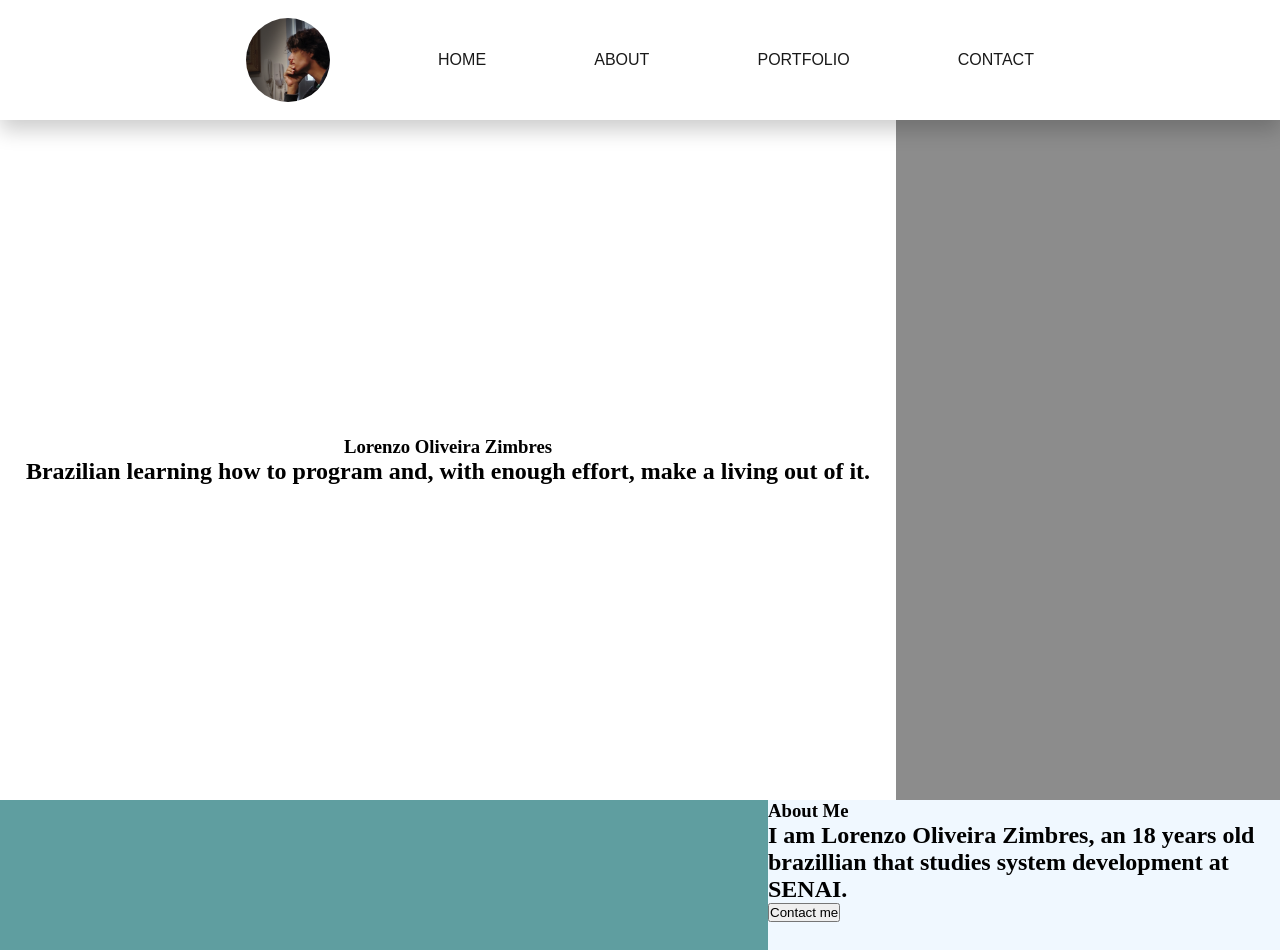
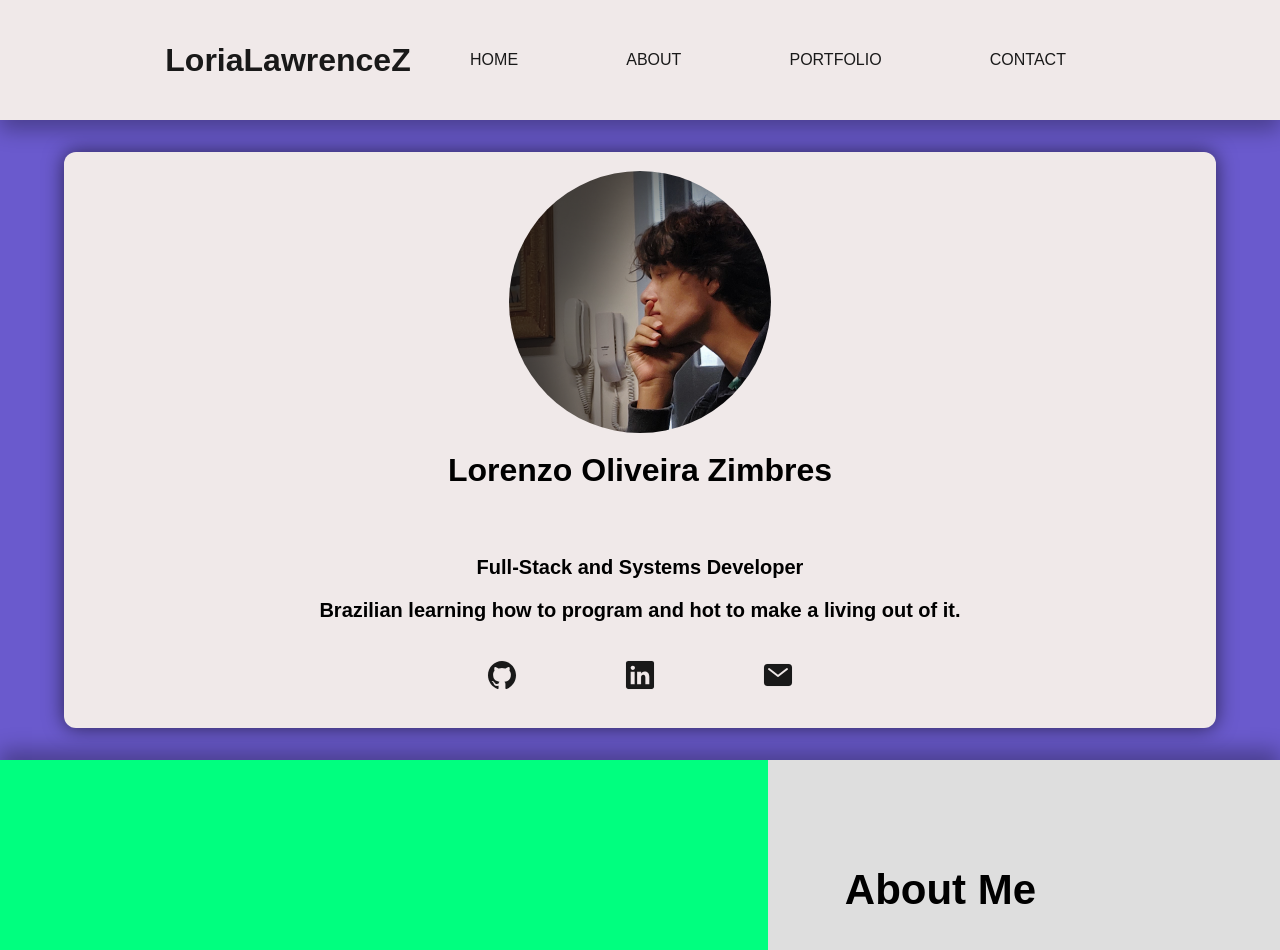
Before and after one commit to LoriaLawrenceZ/Portfolio, a plain HTML site: page index.html in a window 1280 px wide. Shown: the top 950 px of the page. Drawn offline with nearby package versions, Linux system fonts and the light colour scheme; a web font is replaced by a local one.

Commit message:
Styling index.html

```diff
--- a/css/universal.css
+++ b/css/universal.css
@@ -10,32 +10,35 @@ header{
     display: flex;
     align-items: center;
     justify-content: center;
-    background-color: white;
+    background-color: rgb(240, 233, 233);
+    box-shadow: 0 10px 20px rgb(0, 0, 0, 0.3);
     position: sticky;
     top: 0;
-    box-shadow: 0 10px 20px rgb(0, 0, 0, 0.2);
+    transition: all .2s;
+    z-index: 999;
 }
-
+/*--=LOGO=--*/
 .logo-container{
     height: 100%;
     min-width: 70px;
-    width: 15%;
+    width: 20%;
     display: flex;
     align-items: center;
     justify-content: center;
 }
-.logo{
-    height: 70%;
+.logo-link{
+    width: 100%;
+    text-decoration: none;
+    color: rgb(25, 25, 25);
+    transition: all .3s;
+}
+.logo-link h1{
     display: flex;
     align-items: center;
     justify-content: center;
-    border-radius: 5em;
-    overflow: hidden;
+    font-family: 'REM', sans-serif;
 }
-.logo img{
-    height: 100%;
-}
-
+/*--=NAV=--*/
 nav{
     height: 100%;
     width: 55%;
@@ -55,48 +58,222 @@ nav{
     text-decoration: none;
     color: rgb(25, 25, 25);
     font-family: 'REM', sans-serif;
-    font-weight: 400;
     font-size: medium;
     transition: all .3s;
 }
 
 /*-----===MAIN===-----*/
+/*--=INTRODUCTION=--*/
 .intro-container{
-    height: 85vh;
+    height: 80vh;
     width: 100%;
     display: flex;
     align-items: center;
-    justify-content: start;
-    background-image: linear-gradient(90deg, white 70%, rgb(140, 140, 140) 70%);
+    justify-content: center;
+    background: slateblue;
 }
 .intro-text{
-    height: 100%;
+    height: 90%;
+    width: 90%;
+    display: flex;
+    flex-direction: column;
+    align-items: center;
+    justify-content: space-evenly;
+    background-color: rgb(240, 233, 233);
+    border-radius: .75em;
+    box-shadow: 0 0px 20px rgb(0, 0, 0, 0.6);;
+}
+/*-INTRO TITLE-*/
+.intro-title{
+    height: 65%;
     width: 70%;
     display: flex;
     flex-direction: column;
     align-items: center;
+    justify-content: space-around;
+}
+.intro-img-container{
+    height: 70%;
+    display: flex;
+    align-items: center;
+    justify-content: center;
+    border-radius: 10em;
+    overflow: hidden;
+}
+.intro-img{
+    height: 100%;
+}
+.intro-title h1{
+    height: 20%;
+    font-family: 'REM', sans-serif;
+    font-size: 32px;
+}
+/*-INTRO CONTENT-*/
+.intro-mini-bio{
+    height: 30%;
+    width: 90%;
+    display: flex;
+    flex-direction: column;
+    align-items: center;
+    justify-content: start;
+}
+.intro-mini-bio h2{
+    height: 25%;
+    width: 100%;
+    display: flex;
+    align-items: center;
+    justify-content: center;
+    font-family: 'REM', sans-serif;
+    font-size: 20px;
+}
+
+.intro-links-container{
+    height: 50%;
+    min-width: 150px;
+    width: 40%;
+    list-style: none;
+    display: flex;
+    align-items: center;
+    justify-content: space-around;
+}
+.intro-link{
+    height: 90%;
+    width: 33%;
+    display: flex;
+    align-items: center;
     justify-content: center;
 }
+.intro-link a{
+    display: flex;
+    align-items: center;
+    justify-content: center;
+    text-decoration: none;
+}
+.link-github, .link-linkedin, .link-email{
+    font-size: 2em;
+    color: rgb(25, 25, 25);
+    transition: all .3s;
+}
 
+/*--=ABOUT ME=--*/
 .abtme-container{
     height: 90vh;
     width: 100%;
     display: flex;
     align-items: center;
     justify-content: center;
-    background-color: aliceblue;
+    background-color: rgb(222, 222, 222);
+    box-shadow: 0 -10px 20px rgb(0, 0, 0, 0.3);
 }
+/*-ABTME IMG-*/
 .abtme-img-container{
     height: 100%;
     width: 60%;
-    background-color: cadetblue;
+    background-color: springgreen;
 }
+/*-ABTME TEXT-*/
 .abtme-text{
-    height: 100%;
+    height: 80%;
     width: 40%;
+    display: flex;
+    flex-direction: column;
+    align-items: center;
+    justify-content: center;
+    border-radius: .5em;
+}
+.abtme-content{
+    height: 80%;
+    width: 70%;
+    display: flex;
+    flex-direction: column;
+    align-items: start;
+    justify-content: start;
+}
+.abtme-title{
+    height: 25%;
+    width: 100%;
+    display: flex;
+    align-items: center;
+    justify-content: start;
+    font-family: 'REM', sans-serif;
+    font-size: 42px;
+}
+.abtme{
+    height: 75%;
+    width: 100%;
+    display: flex;
+    align-items: start;
+    justify-content: start;
+    font-family: 'REM', sans-serif;
+    font-size: 24px;
+}
+
+.abtme-btn{
+    height: 20%;
+    width: 70%;
+    display: flex;
+    align-items: center;
+    justify-content: space-around;
+}
+.abtme-knowmore-btn, .abtme-contactme-btn{
+    font-family: 'REM', sans-serif;
+    font-size: 18px;
+    color: darkslateblue;
+    padding: 15px 30px;
+    border: solid 2px slateblue;
+    border-radius: 2em;
+    background-color: rgb(222, 222, 222);
+    transition: all .3s;
+    cursor: pointer;
+    overflow: hidden;
+}
+.abtme-contactme-btn{
+    color: rgb(24, 199, 112);
+    border: solid 2px springgreen;
+}
+
+.hidden-km-btn, .hidden-cm-btn{
+    opacity: 0;
+    color: white;
+    position: absolute;
+    transform: translateY(100%);
+    transform: translateX(-300px);
+    transition: all .3s;
+}
+.normal-km-btn, .normal-cm-btn{
+    position: relative;
+    transform: translateY(0px);
+    transition: all .7s;
 }
 
 /*-----===EFFECTS===-----*/
-.nav-content li a:hover{
-    color: slateblue;
+/*--=HEADER=--*/
+.logo-link:hover, .nav-content li a:hover{
+    color: darkslateblue;
 }
+
+/*--=INTRO=--*/
+.link-github:hover, .link-linkedin:hover, .link-email:hover{
+    scale: 1.1;
+    color: darkslateblue;
+}
+
+/*--=ABOUT ME=--*/
+.abtme-knowmore-btn:hover{
+    scale: 1.1;
+    background-color: slateblue;
+}
+.abtme-contactme-btn:hover{
+    scale: 1.1;
+    background-color: springgreen;
+}
+/*-ABTME BTN-*/
+.abtme-knowmore-btn:hover .normal-km-btn,
+.abtme-contactme-btn:hover .normal-cm-btn{
+    transform: translateY(100px);
+}
+.abtme-knowmore-btn:hover .hidden-km-btn,
+.abtme-contactme-btn:hover .hidden-cm-btn{
+    opacity: 1;
+    transform: translateX(0px);
+}
--- a/index.html
+++ b/index.html
@@ -13,11 +13,13 @@
     <link rel="stylesheet" href="css/universal.css">
 </head>
 <body>
-    <header>
+    <header id="header">
         <div class="logo-container">
-            <figure class="logo">
-                <img src="assets/Lorenzo_1024x1024.png" alt="">
-            </figure>
+            <div class="logo">
+                <a href="index.html" class="logo-link">
+                    <h1>LoriaLawrenceZ</h1>
+                </a>
+            </div>
 
             <figure class="ham-btn">
                 <img src="" alt="">
@@ -26,10 +28,21 @@
 
         <nav>
             <ul class="nav-content">
-                <li><a href="index.html">HOME</a></li>
-                <li><a href="html/about.html">ABOUT</a></li>
-                <li><a href="html/portfolio.html">PORTFOLIO</a></li>
-                <li><a href="html/contact.html">CONTACT</a></li>
+                <li>
+                    <a href="index.html">HOME</a>
+                </li>
+
+                <li>
+                    <a href="html/about.html">ABOUT</a>
+                </li>
+
+                <li>
+                    <a href="html/portfolio.html">PORTFOLIO</a>
+                </li>
+
+                <li>
+                    <a href="html/contact.html">CONTACT</a>
+                </li>
             </ul>
         </nav>
     </header>
@@ -38,8 +51,36 @@
         <article>
             <section class="intro-container">
                 <div class="intro-text">
-                    <h1 class="intro-title">Lorenzo Oliveira Zimbres</h1>
-                    <h2 class="intro-mini-bio">Brazilian learning how to program and, with enough effort, make a living out of it.</h2>
+                    <div class="intro-title">
+                        <figure class="intro-img-container">
+                            <img src="assets/Lorenzo_1024x1024.png" alt="" class="intro-img">
+                        </figure>
+
+                        <h1>Lorenzo Oliveira Zimbres</h1>
+                    </div>
+                    <div class="intro-mini-bio">
+                        <h2>Full-Stack and Systems Developer</h2>
+                        <h2>Brazilian learning how to program and hot to make a living out of it.</h2>
+                        <ul class="intro-links-container">
+                            <li class="intro-link">
+                                <a href="https://github.com/LoriaLawrenceZ">
+                                    <ion-icon name="logo-github" class="link-github"></ion-icon>
+                                </a>
+                            </li>
+
+                            <li class="intro-link">
+                                <a href="https://www.linkedin.com/in/lorenzo-oliveira-zimbres-818724229/">
+                                    <ion-icon name="logo-linkedin" class="link-linkedin"></ion-icon>
+                                </a>
+                            </li>
+
+                            <li class="intro-link">
+                                <a href="mailto:lorenzozimbresfilmmaker@gmail.com">
+                                    <ion-icon name="mail" class="link-email"></ion-icon>
+                                </a>
+                            </li>
+                        </ul>
+                    </div>
                 </div>
             </section>
 
@@ -55,7 +96,15 @@
                     </div>
 
                     <div class="abtme-btn">
-                        <button class="abtme-contactme-btn">Contact me</button>
+                        <button class="abtme-knowmore-btn">
+                            <p class="hidden-km-btn">Know more</p>
+                            <p class="normal-km-btn">Know more</p>
+                        </button>
+
+                        <button class="abtme-contactme-btn">
+                            <p class="hidden-cm-btn">Contact me</p>
+                            <p class="normal-cm-btn">Contact me</p>
+                        </button>
                     </div>
                 </div>
             </section>
@@ -64,4 +113,9 @@
 
     <footer></footer>
 </body>
+
+<script type="module" src="https://unpkg.com/ionicons@7.1.0/dist/ionicons/ionicons.esm.js"></script>
+<script nomodule src="https://unpkg.com/ionicons@7.1.0/dist/ionicons/ionicons.js"></script>
+<script src="js/index.js"></script>
+
 </html>
--- /dev/null
+++ b/js/index.js
@@ -0,0 +1,19 @@
+/*-----===VARIABLES===-----*/
+const header = document.getElementById("header");
+//Initial scroll position
+let lastScrollPosition = window.scrollY;
+
+window.addEventListener("scroll", headerPosition);
+
+/*-----===FUNCTIONS===-----*/
+function headerPosition() {
+    let currentScrollPosition = window.scrollY;
+
+    if (currentScrollPosition > lastScrollPosition) {
+        header.style.top = "-15vh";
+    } else {
+        header.style.top = "0";
+    }
+
+    lastScrollPosition = currentScrollPosition;
+}
```
